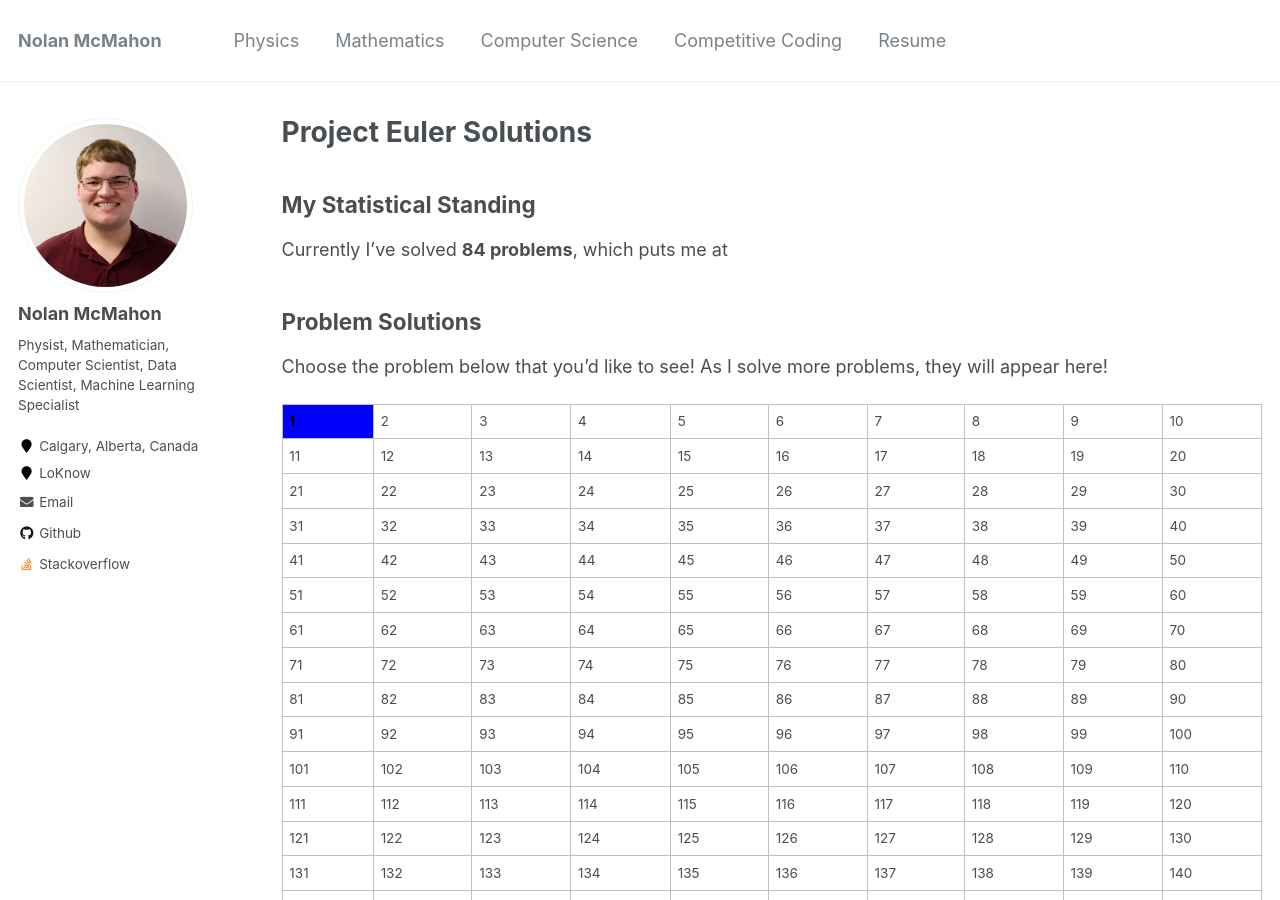
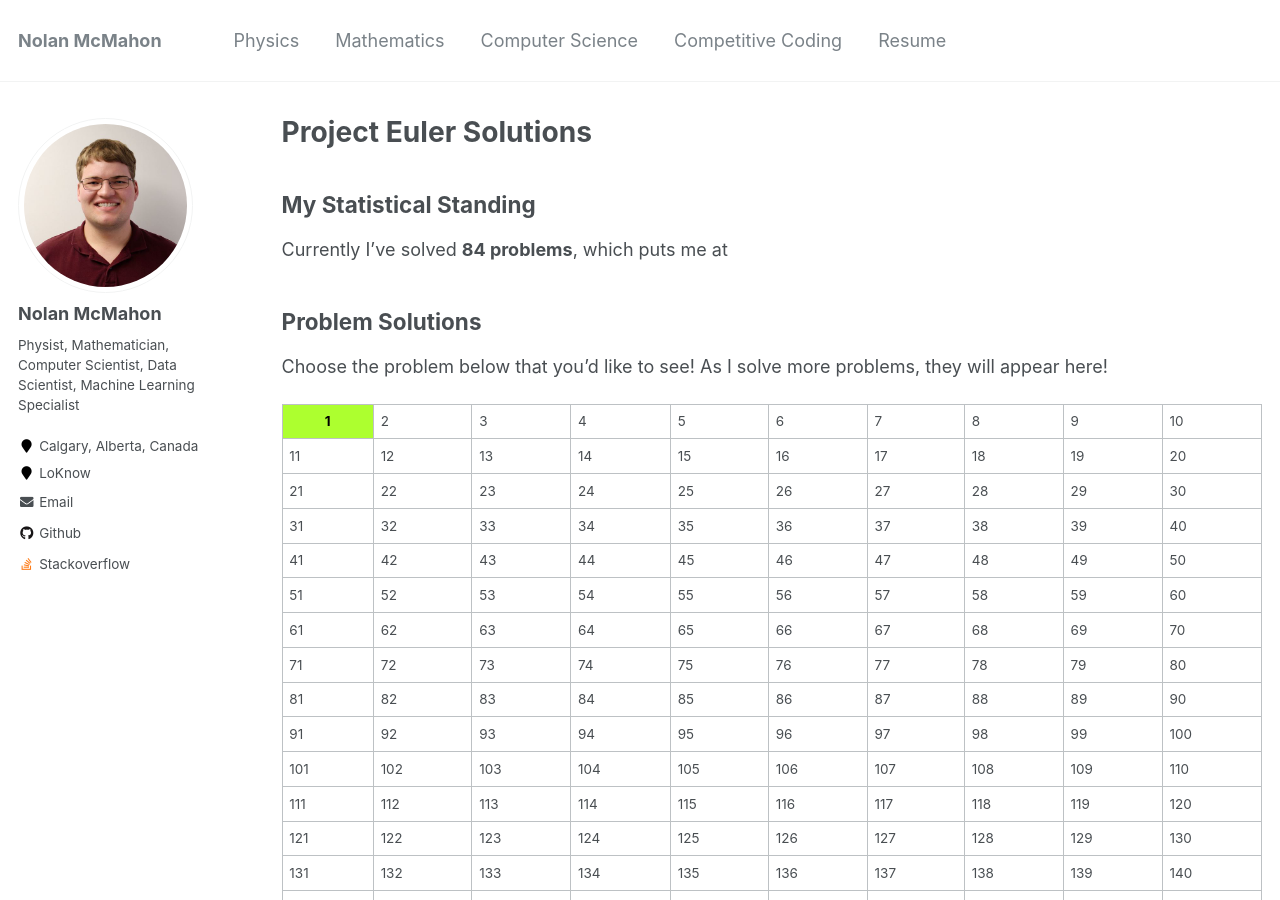
Before and after one commit to NolantheNerd/NolantheNerd.github.io, a Jekyll site: the page built from _competitive_coding/project_euler_home.md, in a window 1280 px wide and 900 px high. Built offline with Jekyll 4.4.1, drawn with Linux system fonts in a browser that asks for light colours.

Commit message:
More Table Format Changes

```diff
--- a/_competitive_coding/project_euler_home.md
+++ b/_competitive_coding/project_euler_home.md
@@ -21,7 +21,7 @@ Choose the problem below that you'd like to see! As I solve more problems, they
 <table>
 <tbody>
   <tr>
-    <td style="background-color:#0000ff;font-weight:bolder;color:#000000">1</td>
+    <td style="background-color:#adff2f;font-weight:bolder;color:#000000;text-align:center;">1</td>
     <td>2</td>
     <td>3</td>
     <td>4</td>
```
